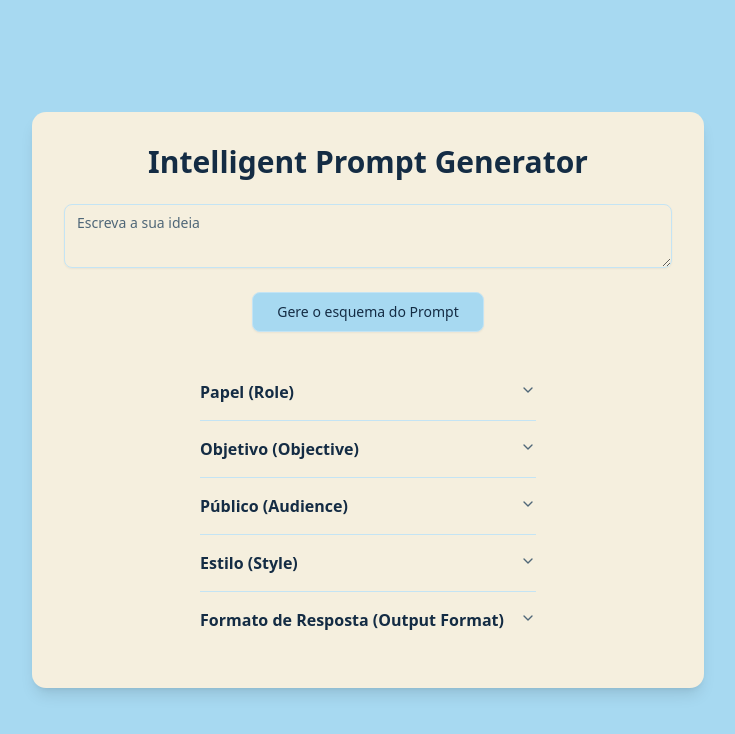
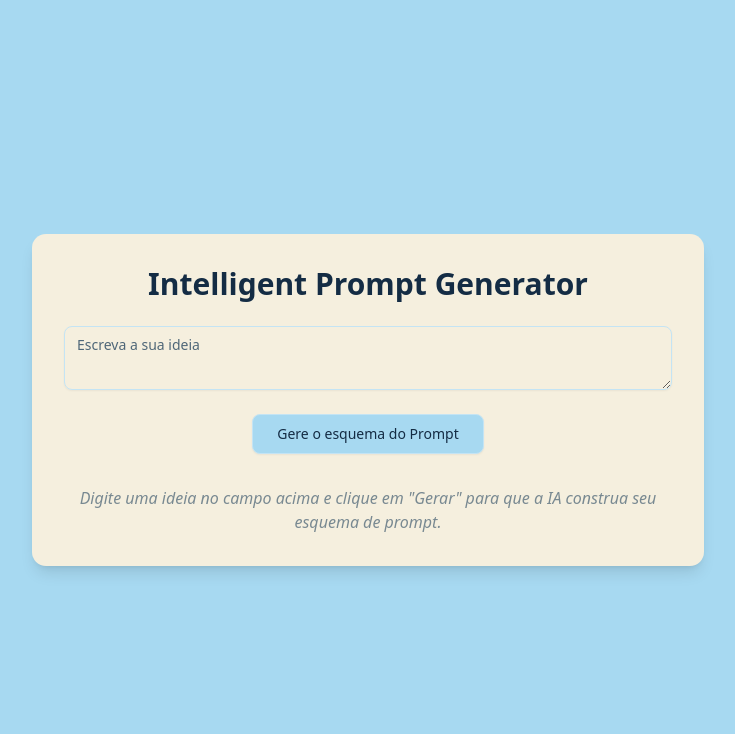
Before and after one commit to armandomonteir-o/intelligent-prompt-generator, a React (Vite) app in the folder frontend/: page / in a window 1280 px wide. Shown: the top 734 px of the page, without its empty margins (272-1007 px from the left). Built offline with nearby package versions, Linux system fonts and the light colour scheme.

Commit message:
fix(ui): refining the emptystate UI and create a function that verify if there is suggestions available. This function is useful to render the promptsection only when the component have suggestions available. This improvement make the UX better

```diff
--- a/frontend/src/components/features/PromptGenerator/index.tsx
+++ b/frontend/src/components/features/PromptGenerator/index.tsx
@@ -78,6 +78,10 @@ function PromptGenerator() {
     setPromptIdea(event.target.value);
   };
 
+  const hasSuggestions = sections.some(
+    (section) => section.suggestions.length > 0
+  );
+
   const handleGenerate = async () => {
     try {
       setSections(INITIAL_SECTIONS);
@@ -139,7 +143,9 @@ function PromptGenerator() {
 
   const handleCopy = () => {
     navigator.clipboard.writeText(finalPrompt).then(() => {
-      toast.success("Prompt copiado para a área de transferência!");
+      toast.success("Prompt copiado para a área de transferência!", {
+        className: "opacity-50",
+      });
       setIsCopied(true);
       setTimeout(() => setIsCopied(false), 2000);
     });
@@ -174,8 +180,11 @@ function PromptGenerator() {
 
       {isLoading ? (
         <p>Carregando sugestões...</p>
-      ) : sections.length === 0 ? (
-        <p>Suas sugestões aparecerão aqui.</p>
+      ) : !hasSuggestions ? (
+        <p className="text-muted-foreground  mt-2 text-center opacity-75 italic">
+          Digite uma ideia no campo acima e clique em "Gerar" para que a IA
+          construa seu esquema de prompt.
+        </p>
       ) : (
         <Accordion type="multiple" className="w-max p-2">
           {sections.map((section) => (
```
